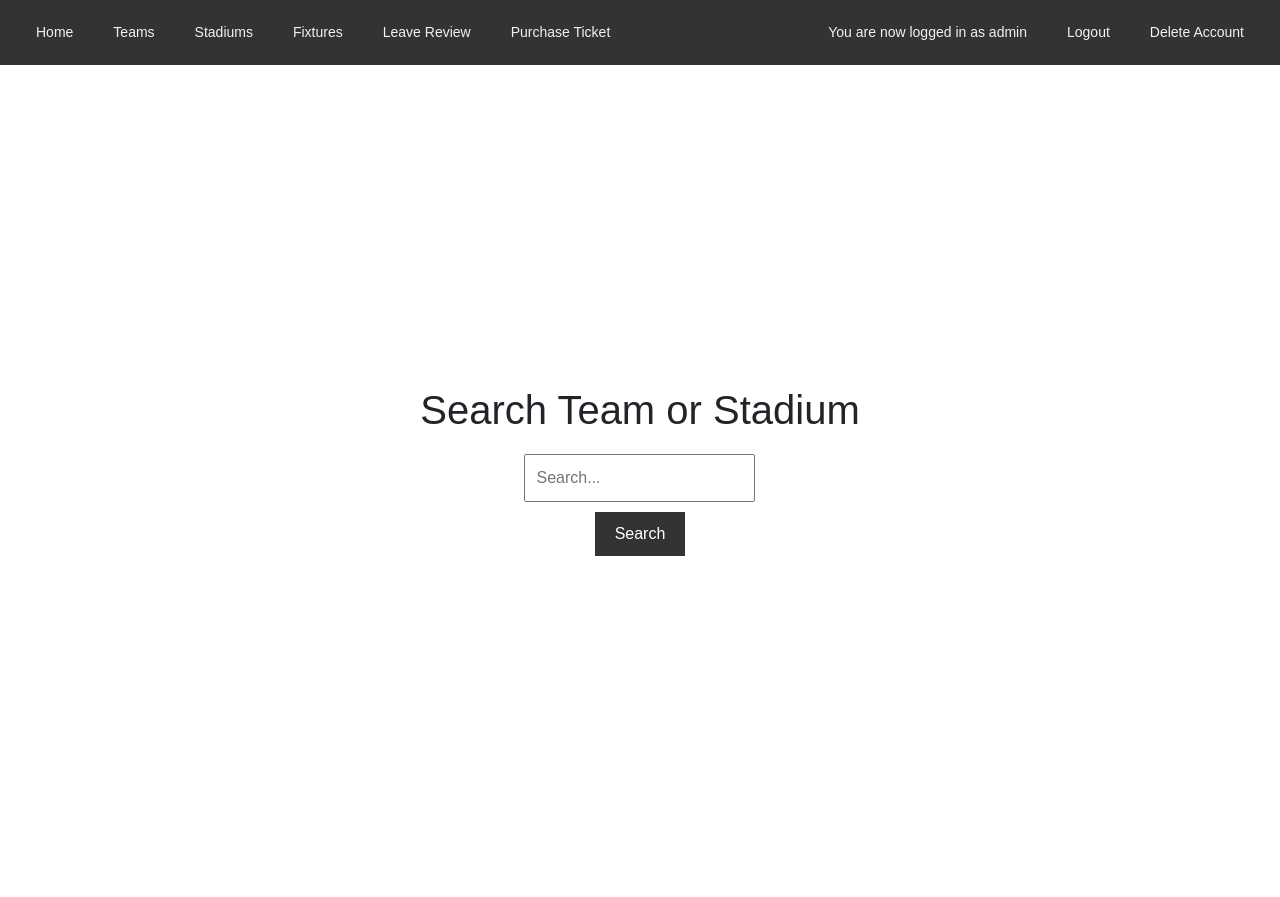
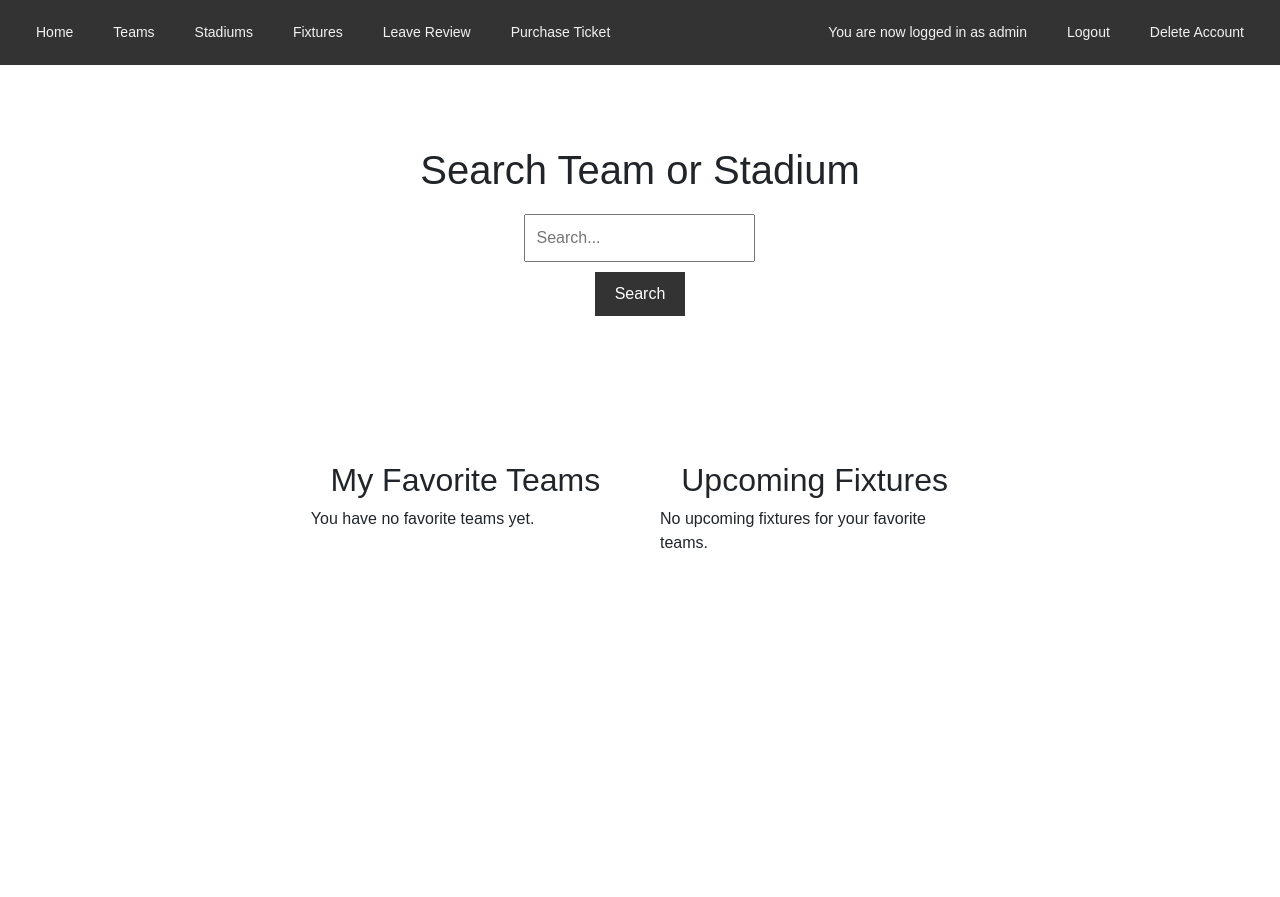
Before and after one commit to murattiryaki/Final_Project_Football_App, a Django app: page / in a window 1280 px wide. After the commit the page ends 548 px from the top, so only its background shows below. Run offline with Django 5.2, Linux system fonts and the light colour scheme; a user stored in the database is signed in; some libraries are stand-ins or nearby versions.

Commit message:
Implemented user favorite team feature, updated templates and added migrations

```diff
--- a/myapp/templates/base.html
+++ b/myapp/templates/base.html
@@ -155,6 +155,11 @@
         <div class="auth-links">
             {% if user.is_authenticated %}
                 <span class="user-info">You are now logged in as {{ user.username }}</span>
+
+                {% if team and team.id %}
+                    <a href="{% url 'add_favorite_team' team.id %}" class="btn btn-primary">Add Favorite Team</a>
+                {% endif %}
+
                 <a href="/logout/" class="btn btn-secondary btn-sm">Logout</a>
                 <a href="/delete-account/" class="btn btn-secondary btn-sm">Delete Account</a>
             {% else %}
@@ -162,6 +167,8 @@
                 <a href="/register/" class="btn btn-secondary btn-sm">Register</a>
             {% endif %}
         </div>
+
+
     </div>
     <div class="container">
         {% block content %}
--- a/myapp/templates/home.html
+++ b/myapp/templates/home.html
@@ -9,7 +9,8 @@
         flex-direction: column;
         align-items: center;
         justify-content: center;
-        height: 100vh; /* Full height to center vertically */
+        height: 40vh;
+        margin-bottom: 20px;
     }
     .search-container h1 {
         margin-bottom: 20px;
@@ -37,13 +38,76 @@
         background-color: #ddd;
         color: black;
     }
+
+    .dashboard {
+        display: flex;
+        justify-content: space-between;
+        flex-wrap: wrap;
+        margin-top: 20px;
+    }
+
+    .favorite-teams, .fixtures {
+        flex: 1;
+        margin: 20px;
+        min-width: 300px;
+    }
+
+    .favorite-teams h2, .fixtures h2 {
+        text-align: center;
+        margin-top: 0;
+    }
+
+    .favorite-teams ul, .fixtures ul {
+        list-style-type: none;
+        padding: 0;
+    }
+
+    .favorite-teams li, .fixtures li {
+        padding: 10px;
+        border: 1px solid #ccc;
+        margin: 10px 0;
+        text-align: center;
+    }
 </style>
 
+<!-- Search Section -->
 <div class="search-container">
     <h1>Search Team or Stadium</h1>
-    <form action="/search/" method="get">
+    <form action="{% url 'search' %}" method="get">
         <input type="text" name="q" placeholder="Search..." required>
         <button type="submit">Search</button>
     </form>
 </div>
+
+{% if user.is_authenticated %}
+<div class="dashboard">
+    <!-- Favorite Teams Section -->
+    <div class="favorite-teams">
+        <h2>My Favorite Teams</h2>
+        {% if favorite_teams and favorite_teams|length > 0 %}
+            <ul>
+                {% for team in favorite_teams %}
+                    <li>{{ team.name }}</li>
+                {% endfor %}
+            </ul>
+        {% else %}
+            <p>You have no favorite teams yet.</p>
+        {% endif %}
+    </div>
+
+    <!-- Fixtures Section -->
+    <div class="fixtures">
+        <h2>Upcoming Fixtures</h2>
+        {% if fixtures and fixtures|length > 0 %}
+            <ul>
+                {% for fixture in fixtures %}
+                    <li>{{ fixture.home_team }} vs {{ fixture.away_team }} on {{ fixture.date }}</li>
+                {% endfor %}
+            </ul>
+        {% else %}
+            <p>No upcoming fixtures for your favorite teams.</p>
+        {% endif %}
+    </div>
+</div>
+{% endif %}
 {% endblock %}
--- a/myapp/urls.py
+++ b/myapp/urls.py
@@ -1,22 +1,29 @@
+from django.contrib import admin
 from django.urls import path, include
-from django.contrib import admin
+from myapp import views
 from django.contrib.auth import views as auth_views
-from . import views
+from .views import CustomLoginView
 
 urlpatterns = [
+    path('admin/', admin.site.urls),
     path('search/', views.search, name='search'),
+    path('', views.home, name='home'),
     path('home/', views.home, name='home'),
     path('teams/', views.teams, name='teams'),
     path('teams/<int:team_id>/', views.team_detail, name='team_detail'),
     path('stadiums/', views.stadiums, name='stadiums'),
     path('fixtures/', views.fixtures, name='fixtures'),
-    path('', views.home, name='home'),
     path('nearby-places/<str:venue_name>/', views.nearby_places, name='nearby_places'),
+    path('register/', views.register, name='register'),
 
-    path('register/', views.register, name='register'),
-    path('login/', auth_views.LoginView.as_view(template_name='registration/login.html'), name='login'),
+    path('login/', CustomLoginView.as_view(), name='login'),
     path('logout/', auth_views.LogoutView.as_view(), name='logout'),
+
     path('delete-account/', views.delete_account, name='delete_account'),
+    path('add_favorite_team/<int:team_id>/', views.add_favorite_team, name='add_favorite_team'),
+    path('remove_favorite_team/<int:team_id>/', views.remove_favorite_team, name='remove_favorite_team'),
 
-    path('accounts/', include('accounts.urls')),
+    path('favorites/', views.favorites_list, name='favorites_list'),
+
+    path('accounts/', include('django.contrib.auth.urls')),
 ]
--- a/myapp/views.py
+++ b/myapp/views.py
@@ -1,10 +1,14 @@
-from django.contrib.auth import login
+from django.contrib.auth import logout, login, authenticate
 import requests
-import time
 from datetime import datetime, timedelta
 from collections import defaultdict
-import urllib
+from django.shortcuts import render, redirect
+from django.contrib.auth.decorators import login_required
+from django.contrib.auth.forms import UserCreationForm, AuthenticationForm
+from django.contrib import messages
 from django.conf import settings
+from .models import FavoriteTeam, UserFavoriteTeam, UserReview, Team
+import logging
 
 API_KEY = '0a1f33042a81c173f168fad17044385f'
 API_HOST = 'v3.football.api-sports.io'
@@ -12,6 +16,8 @@ HEADERS = {
     'x-rapidapi-key': API_KEY,
     'x-rapidapi-host': API_HOST
 }
+
+logger = logging.getLogger(__name__)
 
 def fetch_teams(query):
     url = f"https://{API_HOST}/teams"
@@ -98,8 +104,46 @@ def search(request):
 
     return render(request, 'search_results.html', context)
 
+def fetch_fixtures_for_team(team_id):
+    url = f"https://{API_HOST}/fixtures"
+    params = {'team': team_id, 'season': 2024, 'next': 3}
+    response = requests.get(url, headers=HEADERS, params=params)
+    if response.status_code == 200:
+        fixtures = response.json().get('response', [])
+        return fixtures
+    else:
+        return []
+
 def home(request):
-    return render(request, 'home.html')
+    favorite_teams = []
+    fixtures = []
+
+    if request.user.is_authenticated:
+        # Fetch the user's favorite teams
+        user_favorite_teams = UserFavoriteTeam.objects.filter(user=request.user)
+        if user_favorite_teams.exists():
+            favorite_teams = [fav.team for fav in user_favorite_teams]
+
+        print("Favorite Teams:", favorite_teams)  # Debug: print favorite teams
+
+        # Fetch fixtures for favorite teams
+        for team in favorite_teams:
+            team_fixtures = fetch_fixtures_for_team(team.id)
+            for fixture in team_fixtures:
+                fixtures.append({
+                    'home_team': fixture['teams']['home']['name'],
+                    'away_team': fixture['teams']['away']['name'],
+                    'date': fixture['fixture']['date']
+                })
+
+        print("Fixtures:", fixtures)  # Debug: print upcoming fixtures
+
+    context = {
+        'favorite_teams': favorite_teams,
+        'fixtures': fixtures[:3],  # Only show next 3 fixtures
+    }
+    return render(request, 'home.html', context)
+
 
 def team_detail(request, team_id):
     url = f"https://{API_HOST}/teams?id={team_id}"
@@ -151,12 +195,6 @@ def fixtures(request):
 
     return render(request, 'fixtures.html', context)
 
-from django.conf import settings
-
-import logging
-
-logger = logging.getLogger(__name__)
-
 def fetch_nearby_places(query, types):
     results = {}
     base_url = "https://maps.googleapis.com/maps/api/place/textsearch/json"
@@ -188,17 +226,18 @@ def teams(request):
             team['venue']['longitude'] = 'default_longitude'
             teams.append(team)
 
+    # Get the IDs of the user's favorite teams
+    favorite_team_ids = []
+    if request.user.is_authenticated:
+        favorite_team_ids = UserFavoriteTeam.objects.filter(user=request.user).values_list('team__id', flat=True)
+
     context = {
-        'teams': teams
+        'teams': teams,
+        'favorite_team_ids': favorite_team_ids,  # Pass the list of favorite team IDs to the template
     }
     return render(request, 'teams.html', context)
 
-from django.shortcuts import render, redirect
-from django.contrib.auth.decorators import login_required
-from django.contrib.auth import login, authenticate
-from django.contrib.auth.forms import UserCreationForm
-from django.contrib.auth.models import User
-from django.contrib import messages
+
 
 @login_required
 def delete_account(request):
@@ -223,3 +262,77 @@ def register(request):
     else:
         form = UserCreationForm()
     return render(request, 'register.html', {'form': form})
+
+def user_login(request):
+    if request.method == 'POST':
+        form = AuthenticationForm(request, data=request.POST)
+        if form.is_valid():
+            username = form.cleaned_data.get('username')
+            password = form.cleaned_data.get('password')
+            user = authenticate(username=username, password=password)
+            if user is not None:
+                login(request, user)
+                messages.info(request, f"You are now logged in as {username}.")
+                return redirect('home')
+            else:
+                messages.error(request, "Invalid username or password.")
+        else:
+            messages.error(request, "Invalid username or password.")
+    else:
+        form = AuthenticationForm()
+    return render(request, 'login.html', {'form': form})
+
+@login_required
+def user_logout(request):
+    logout(request)
+    messages.success(request, "You have successfully logged out.")
+    return redirect('home')
+
+from django.contrib import messages
+
+@login_required
+def add_favorite_team(request, team_id):
+    try:
+        team = Team.objects.get(id=team_id)
+    except Team.DoesNotExist:
+        api_url = f"https://{API_HOST}/teams?id={team_id}"
+        response = requests.get(api_url, headers=HEADERS)
+
+        if response.status_code == 200:
+            team_data = response.json().get('response', [])[0]
+            team = Team.objects.create(
+                id=team_data['team']['id'],
+                name=team_data['team']['name'],
+            )
+        else:
+            messages.error(request, "Team could not be found.")
+            return redirect('home')
+
+    favorite, created = UserFavoriteTeam.objects.get_or_create(user=request.user, team=team)
+    if created:
+        messages.success(request, f"{team.name} has been added to your favorites!")
+    else:
+        messages.info(request, f"{team.name} is already in your favorites.")
+
+    return redirect('home')
+
+
+@login_required
+def favorites_list(request):
+    user_favorites = UserFavoriteTeam.objects.filter(user=request.user)
+    favorite_teams = [favorite.team for favorite in user_favorites]
+    return render(request, 'favorites_list.html', {'favorites': favorite_teams})
+
+from django.contrib.auth.views import LoginView
+
+class CustomLoginView(LoginView):
+    template_name = 'registration/login.html'
+
+from django.shortcuts import get_object_or_404
+
+@login_required
+def remove_favorite_team(request, team_id):
+    team = get_object_or_404(Team, id=team_id)
+    UserFavoriteTeam.objects.filter(user=request.user, team=team).delete()
+    messages.success(request, f"{team.name} has been removed from your favorites.")
+    return redirect('home')
```
Also changed, not shown: myapp/forms.py (+7 -0 lines), myapp/models.py (+31 -5 lines), myapp/templates/add_favorite_team.html (added, +18 -0 lines), myapp/templates/dashboard.html (added, +8 -0 lines), myapp/templates/favorites_list.html (added, +14 -0 lines), myapp/templates/registration/login.html (+29 -2 lines), myapp/templates/teams.html (+17 -0 lines), myproject2/settings.py (+6 -2 lines), myapp/migrations/0002_alter_fixture_id_alter_stadium_id_alter_team_id_and_more.py (added), myapp/migrations/0003_userfavoriteteam_userreview_remove_favoriteteam_user_and_more.py (added), myapp/migrations/0004_alter_userfavoriteteam_team.py (added), myapp/migrations/0005_alter_userfavoriteteam_user.py (added).
